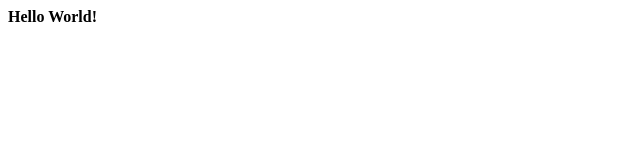
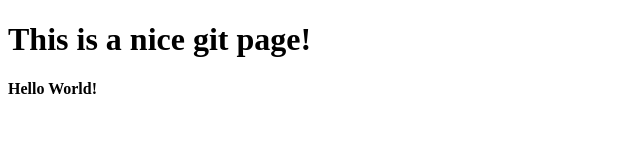
Before and after one commit to noamr200/firsthub, a plain HTML site: page index.html in a window 1280 px wide. Shown: the whole page, without its empty margins (0-640 px from the left). Drawn offline with Linux system fonts and the light colour scheme.

Commit message:
Headline

```diff
--- a/index.html
+++ b/index.html
@@ -7,6 +7,7 @@
     <title>Document</title>
 </head>
 <body>
+    <h1>This is a nice git page!</h1>
     <div class="student-owner">Hello World!</div>
 </body>
 </html>
```
